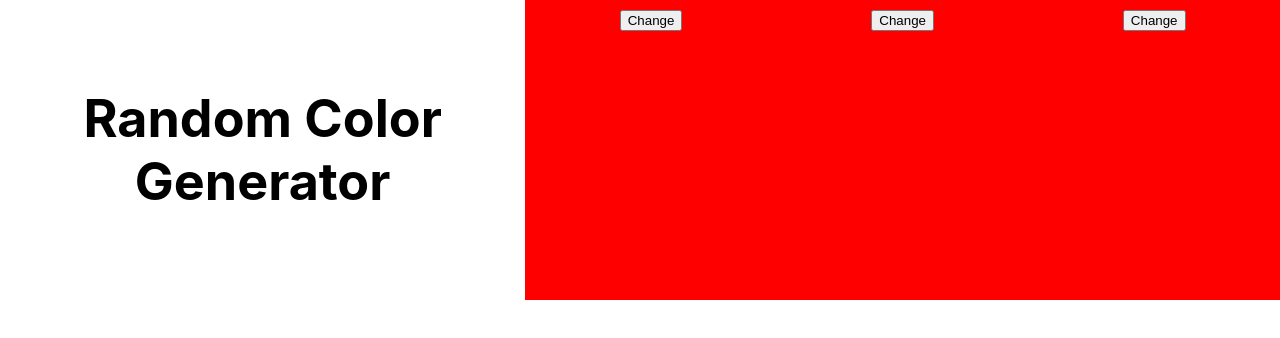
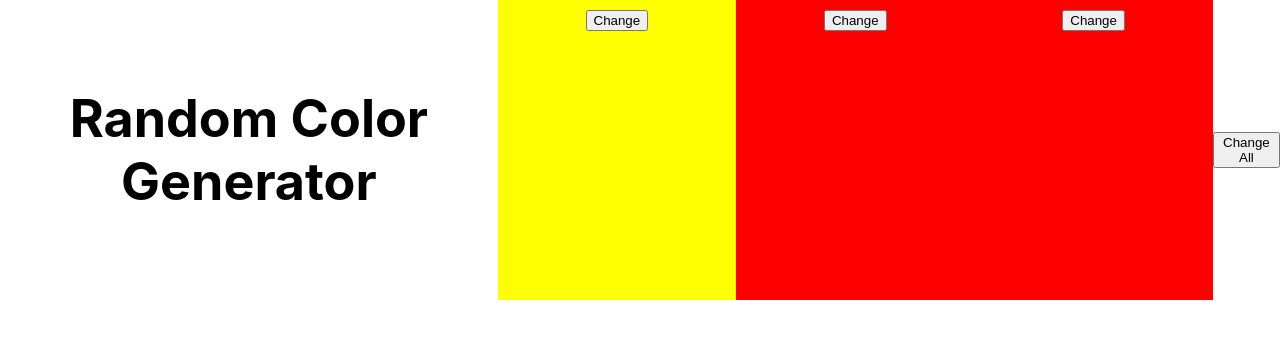
Before and after one commit to thinkful-ei26/trisha-randyS-color-generator, a React (Create React App) app: page / in a window 1280 px wide. Shown: the top 338 px of the page. Built offline with nearby package versions, Linux system fonts and the light colour scheme.

Commit message:
added a change all button

```diff
--- a/src/App.js
+++ b/src/App.js
@@ -1,32 +1,41 @@
 import React from 'react';
-// import Button from './Button';
-// import BlueBox from './blue-box';
-// import GreenBox from './green-box';
-// import RedBox from './red-box';
 import Box from './Box';
-
 import './app.css'
 
-export default class App extends React.Component {
+export default class App extends React.Component  {
 
   constructor(props) {
     super(props);
 
-    // dont put components in state
+    //store state for three boxes
     this.state = {
-      // box1Clicked: 'red',
-      // box2Clicked: 'green'
+      boxColor: 'red'
     }
   }
 
-  render() {
-    return (
-      <div className="container">
-        <h1>Random Color Generator</h1>
-          <Box />
-          <Box />
-          <Box />
-      </div>
-    )
+  randomColorGenerator() {
+    const colors = ['red', 'brown', 'blue', 'green', 'yellow', 'orange', 'black'];
+    const index = Math.floor(Math.random() * 7);
+    return colors[index];
+  }
+
+  handleClick() {
+    this.setState({
+      color: this.randomColorGenerator()
+    })
+  }
+
+  render() {return (
+    <div className="container">
+      <h1>Random Color Generator</h1>
+        <Box color={this.randomColorGenerator()}/>
+        <Box color={this.randomColorGenerator()}/>
+        <Box color={this.randomColorGenerator()}/>
+        <button
+        onClick={(e) => this.handleClick(e)}>
+          Change All
+        </button>
+    </div>
+  )
   }
 }
--- a/src/Box.js
+++ b/src/Box.js
@@ -17,16 +17,17 @@ export default class Box extends React.Component {
     return colors[index];
   }
 
-
   handleClick() {
+    console.log('from Box component')
     this.setState({
       color: this.randomColorGenerator()
     })
   }
 
   render() {
+
     return (
-      <div className='box' style={{backgroundColor: this.state.color}}>
+      <div className='box' style={{backgroundColor: this.props.color}} >
         <button onClick={(e) => this.handleClick(e)}>Change</button>
       </div>)
     }
--- a/src/index.js
+++ b/src/index.js
@@ -5,4 +5,4 @@ import App from './App'
 
 
 
-ReactDOM.render(<App />, document.getElementById('root'));
+ReactDOM.render(<App value="some text"/>, document.getElementById('root'));
```
